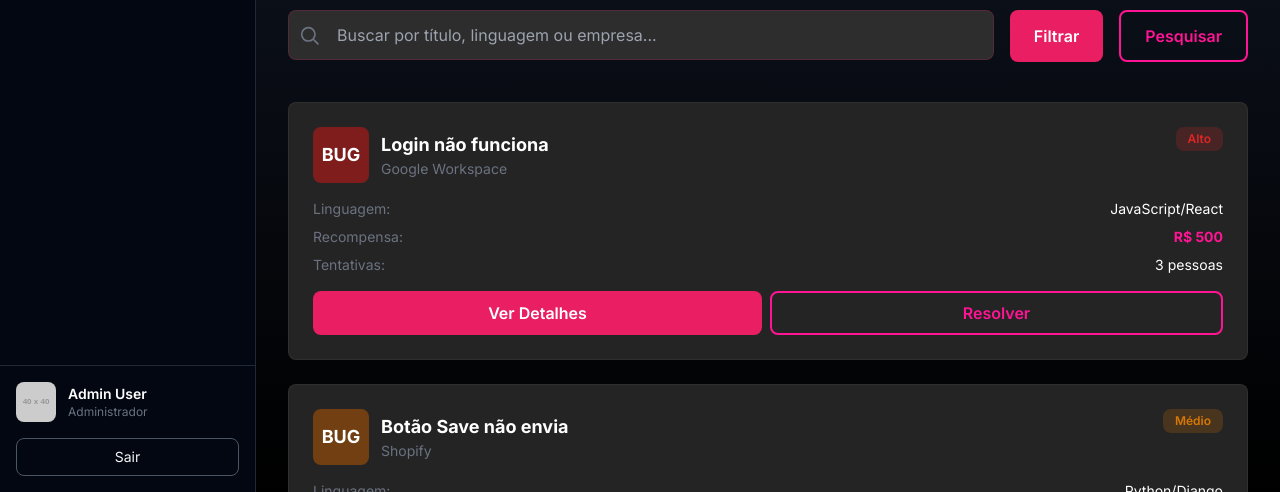
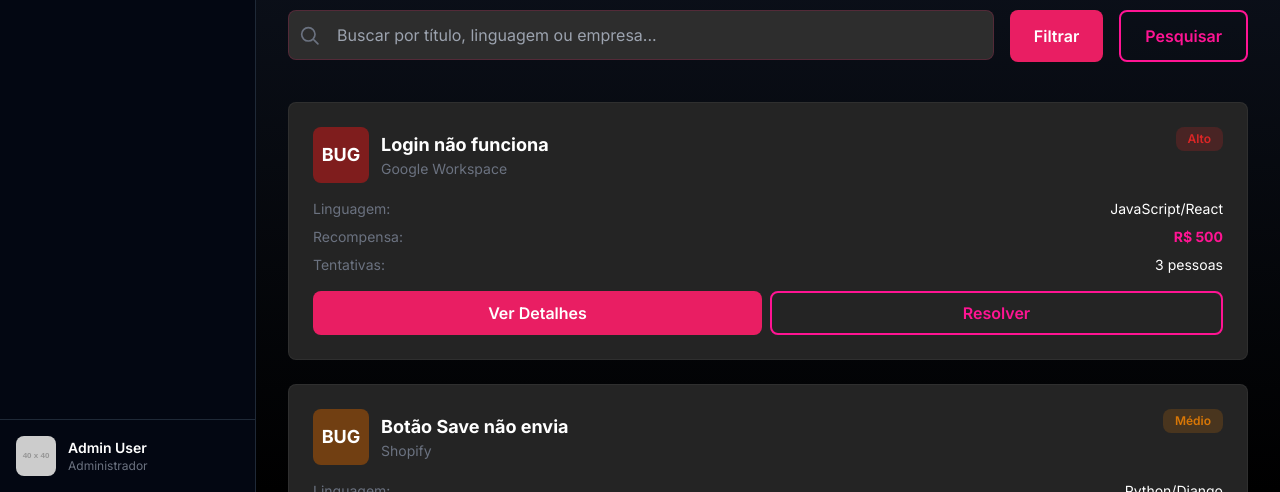
Before and after one commit to JoaoMiguel-oss/esqueleto-trivio, a plain HTML site: page frontend/tela principal/index.html in a window 1280 px wide. Shown: the part 308-800 px from the top of the page. Drawn offline with nearby package versions, Linux system fonts and the light colour scheme; placeholder pictures from the web are drawn by us.

Commit message:
UI: Botão Sair removido da sidebar

```diff
--- a/frontend/tela principal/index.html
+++ b/frontend/tela principal/index.html
@@ -125,7 +125,6 @@
                         <p class="text-xs text-gray-500">Administrador</p>
                     </div>
                 </div>
-                <button class="w-full px-3 py-2 rounded-lg border border-gray-600 text-sm hover:border-gray-400 transition text-gray-100 hover:text-white">Sair</button>
             </div>
         </aside>
 
```
Also changed, not shown: frontend/tela principal/main.html (+0 -1 lines).
